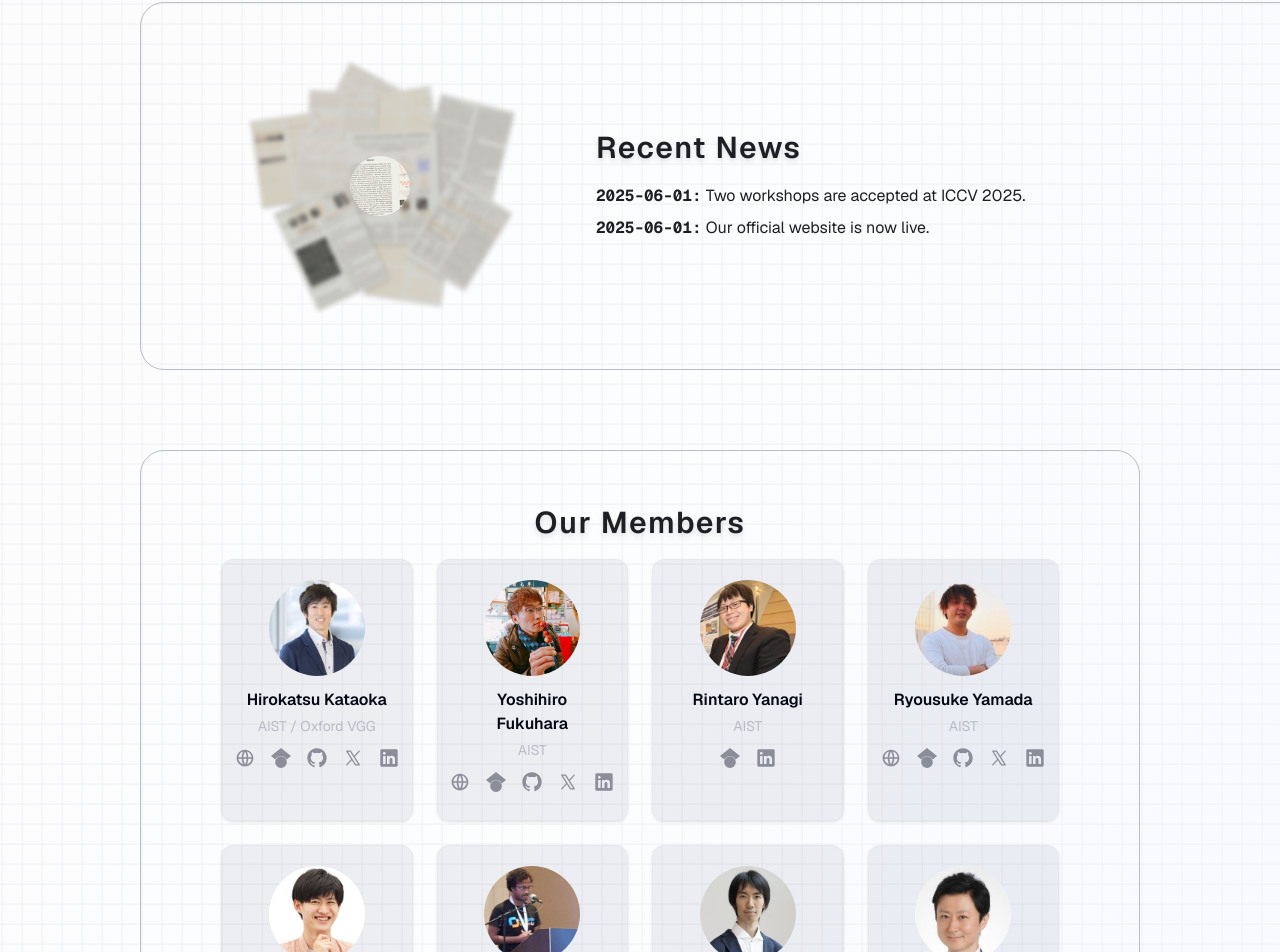
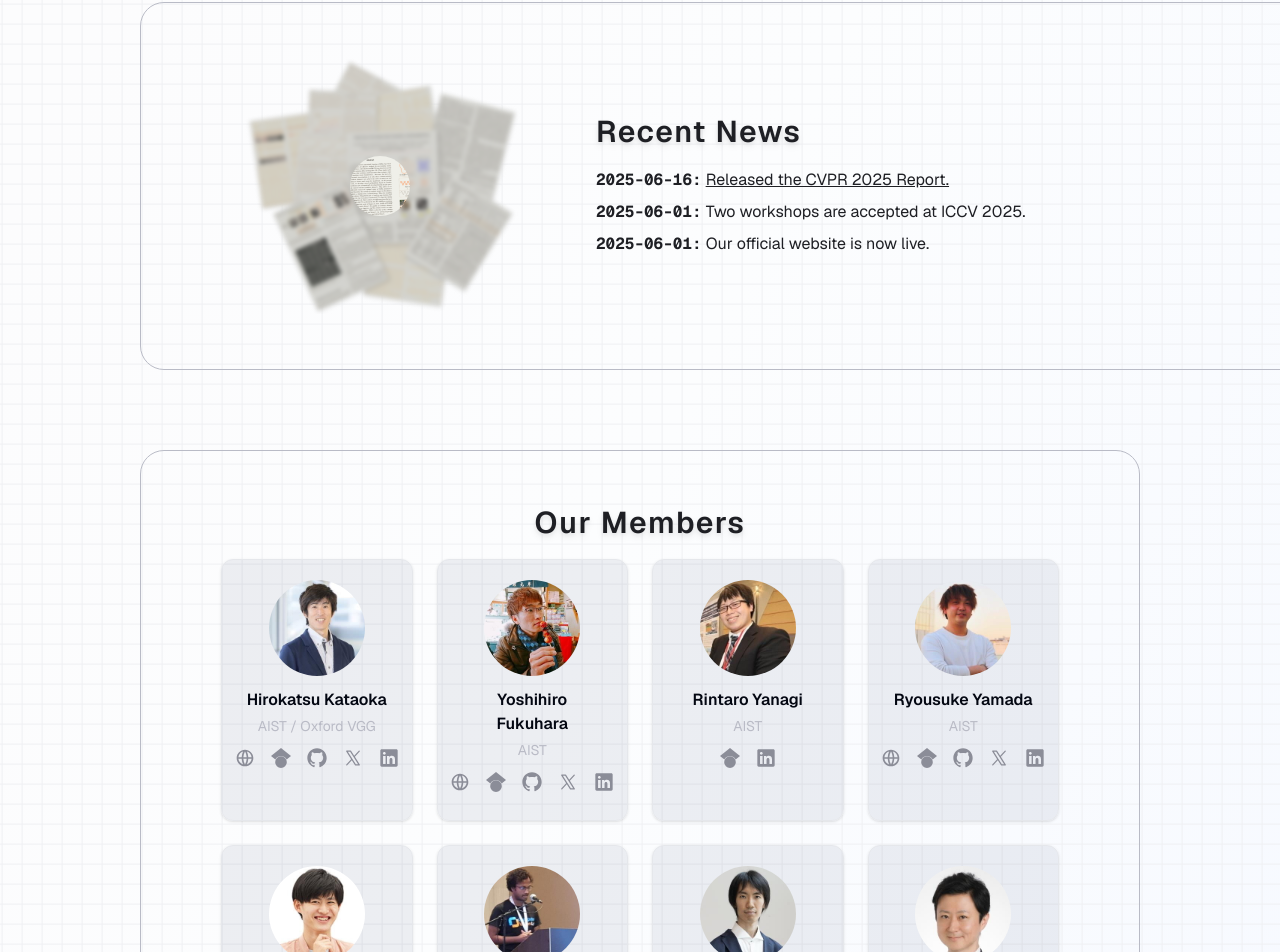
Before and after one commit to cvpaperchallenge-alumni/limit-lab-homepage, a Next.js app: page / in a window 1280 px wide. Shown: the part 958-1910 px from the top of the page. Built offline with nearby package versions, Linux system fonts and the light colour scheme; what tailwindcss-animated would draw is missing.

Commit message:
feat: add CVPR 2025 Report.

```diff
--- a/src/app/(homepage)/page.tsx
+++ b/src/app/(homepage)/page.tsx
@@ -110,7 +110,13 @@ export default function TopPage() {
                 <strong className={`${geistMono.className}`}>
                   {item.date}:
                 </strong>{' '}
-                {item.description}
+                {item.url ? (
+                  <Link href={item.url} target="_blank" className="underline">
+                    {item.description}
+                  </Link>
+                ) : (
+                  item.description
+                )}
               </div>
             ))}
           </div>
--- a/src/data/topPageData.ts
+++ b/src/data/topPageData.ts
@@ -1,10 +1,20 @@
 // Sample data for recent news
 export const newsItems = [
   {
+    date: '2025-06-16',
+    description: 'Released the CVPR 2025 Report.',
+    url: 'https://hirokatsukataoka.net/temp/presen/250616CVPR2025Report_FinalizedVer.pdf',
+  },
+  {
     date: '2025-06-01',
     description: 'Two workshops are accepted at ICCV 2025.',
+    url: '',
   },
-  { date: '2025-06-01', description: 'Our official website is now live.' },
+  {
+    date: '2025-06-01',
+    description: 'Our official website is now live.',
+    url: '',
+  },
 ]
 
 // Sample data for members
```
